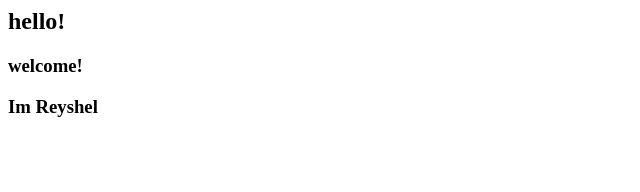
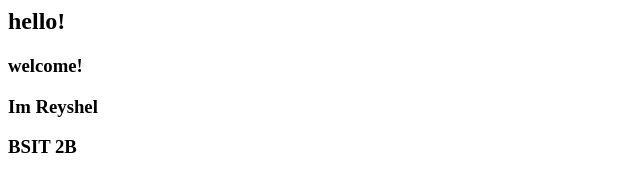
Before and after one commit to reyshellann10-dot/ILUSTRISIMO-BSIT-2ND-SEMESTER, a plain HTML site: page index.html in a window 1280 px wide. Shown: the full height of the page, 0-640 px from the left. Drawn offline with Linux system fonts and the light colour scheme.

Commit message:
4 commit

```diff
--- a/index.html
+++ b/index.html
@@ -2,3 +2,4 @@
 
 <h3>welcome!</h3>
 <h3>Im Reyshel</h3>
+<h3>BSIT 2B</h3>
```
